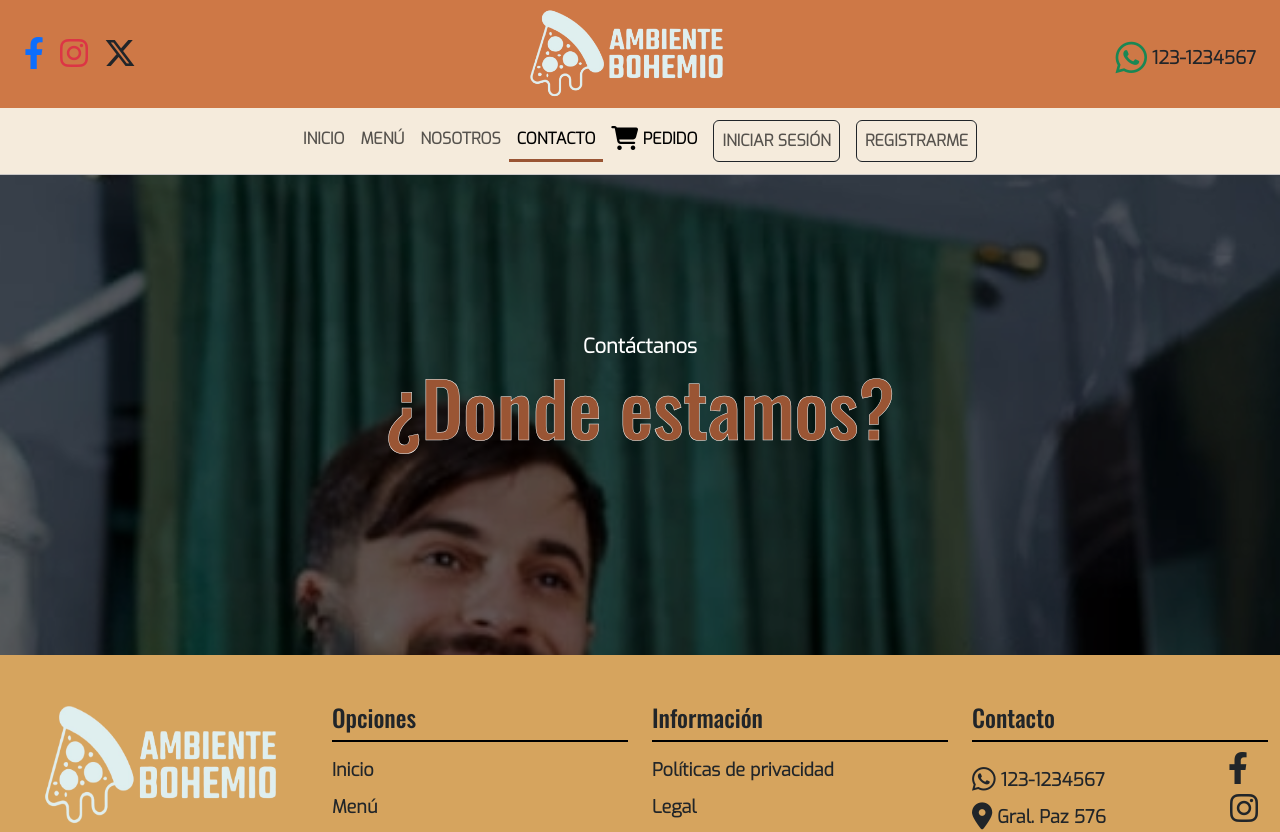
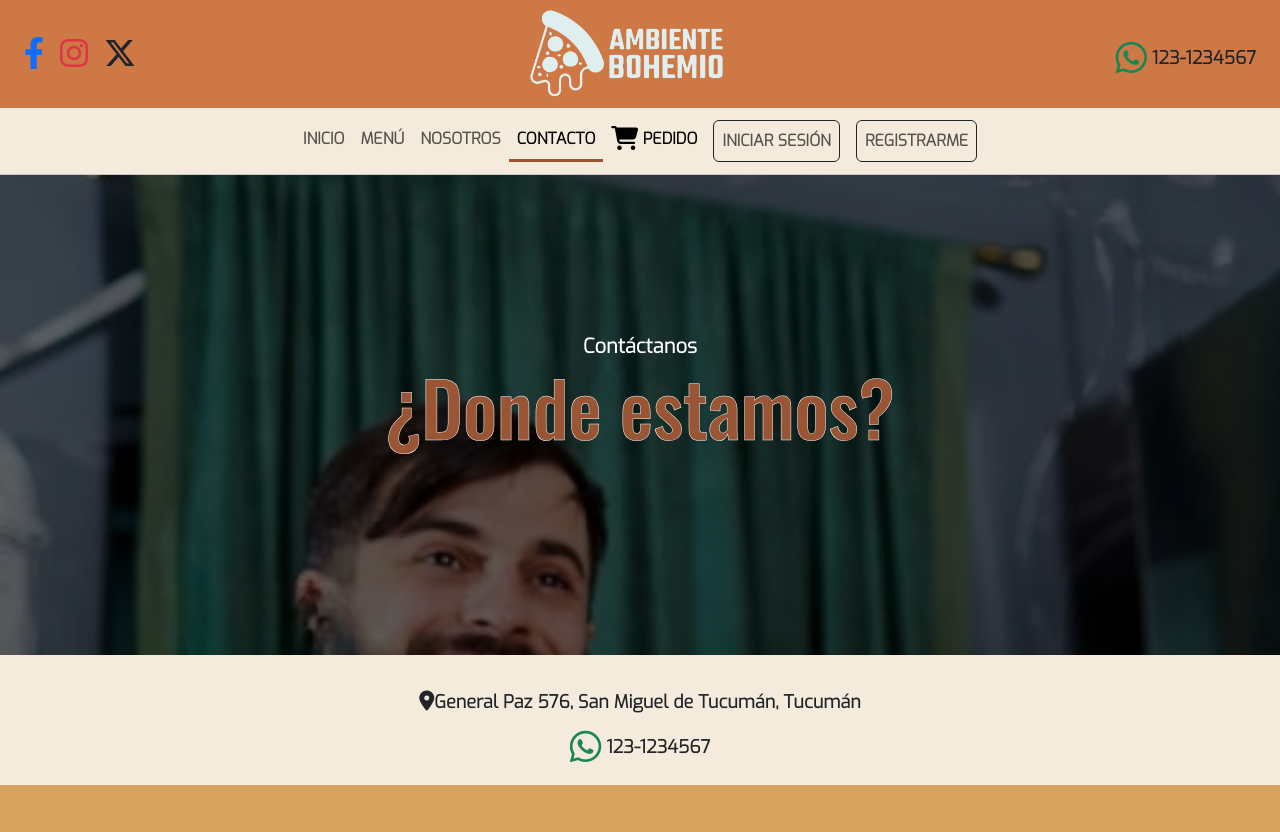
Before and after one commit to brunomry/frontendProyectoFinal_RollingCode, a React (Vite) app: page /contacto in a window 1280 px wide. Shown: the top 832 px of the page. Built offline with nearby package versions, Linux system fonts and the light colour scheme; no server answers.

Commit message:
se agrego la dirección y el whatsapp en la seccion de la pagina de contacto

```diff
--- a/src/components/pages/Contacto.jsx
+++ b/src/components/pages/Contacto.jsx
@@ -2,15 +2,31 @@ import "../../styles/contacto.css";
 
 const Contacto = () => {
   return (
+    <>
       <section className="bannerContact d-flex justify-content-center align-items-center sectionTop">
         <div className="bannerOpacity"></div>
         <article className="bannerContent d-flex flex-column justify-content-center align-items-center gap-3 gap-md-4 gap-lg-3 gap-xl-4 pb-md-5 text-white">
           <div className="mt-3 mt-md-0">
-        <p className="mb-0 fw-bold bannerSubtitle text-center">Contáctanos</p>
+            <p className="mb-0 fw-bold bannerSubtitle text-center">
+              Contáctanos
+            </p>
             <h1 className="bannerTitle text-center">¿Donde estamos?</h1>
           </div>
         </article>
       </section>
+      <section>
+        <div className="w-100 d-flex flex-column align-items-center my-4 gap-3 gap-md-2 text-center">
+            <p>
+              <i className="fa-solid fa-location-dot fs-5"></i>
+              General Paz 576, San Miguel de Tucumán, Tucumán
+            </p>
+            <p title="WhatsApp">
+              <i className="fa-brands fa-whatsapp fa-2xl link-success"></i>{" "}
+              123-1234567
+            </p>
+        </div>
+      </section>
+    </>
   );
 };
 
```
Lines whose indentation alone changed are shown as unchanged.
